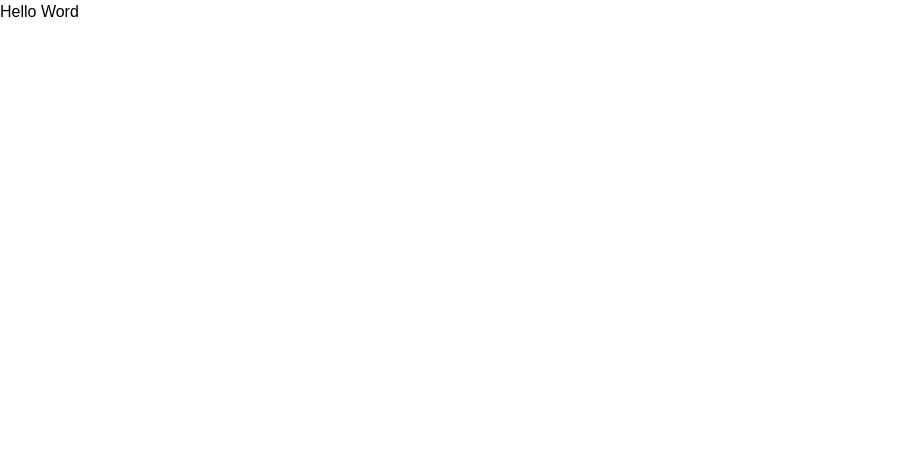
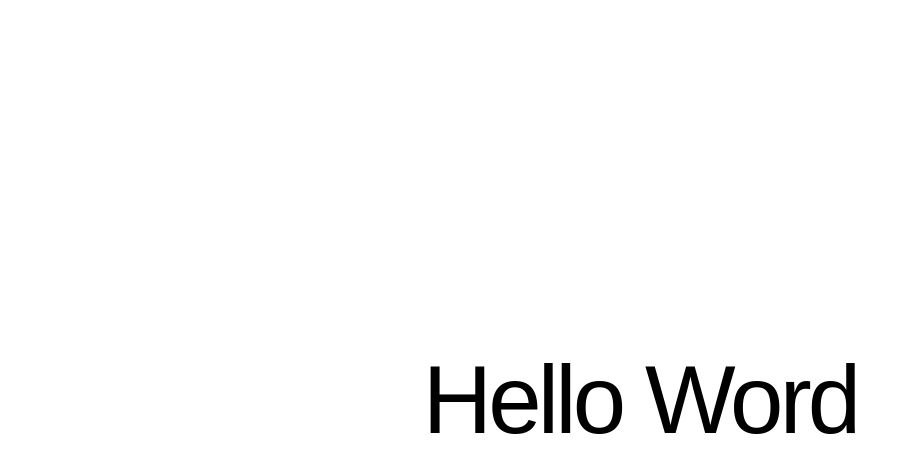
Before and after one commit to ThanhNV121097/project-adb03101, a Next.js app in the folder code/frontend/: page / in a window 1280 px wide. Shown: the top 472 px of the page, without its empty margins (0-917 px from the left). Built offline with nearby package versions, Linux system fonts and the light colour scheme.

Commit message:
Wire centered message styles

```diff
--- a/code/frontend/components/CenteredMessage.tsx
+++ b/code/frontend/components/CenteredMessage.tsx
@@ -1,11 +1,13 @@
+import styles from "./CenteredMessage.module.css";
+
 type Props = {
   text: string;
 };
 
 export default function CenteredMessage({ text }: Props) {
   return (
-    <main aria-label="Hello Word message">
-      <h1>{text}</h1>
+    <main aria-label="Hello Word message" className={styles.root}>
+      <h1 className={styles.message}>{text}</h1>
     </main>
   );
 }
```
